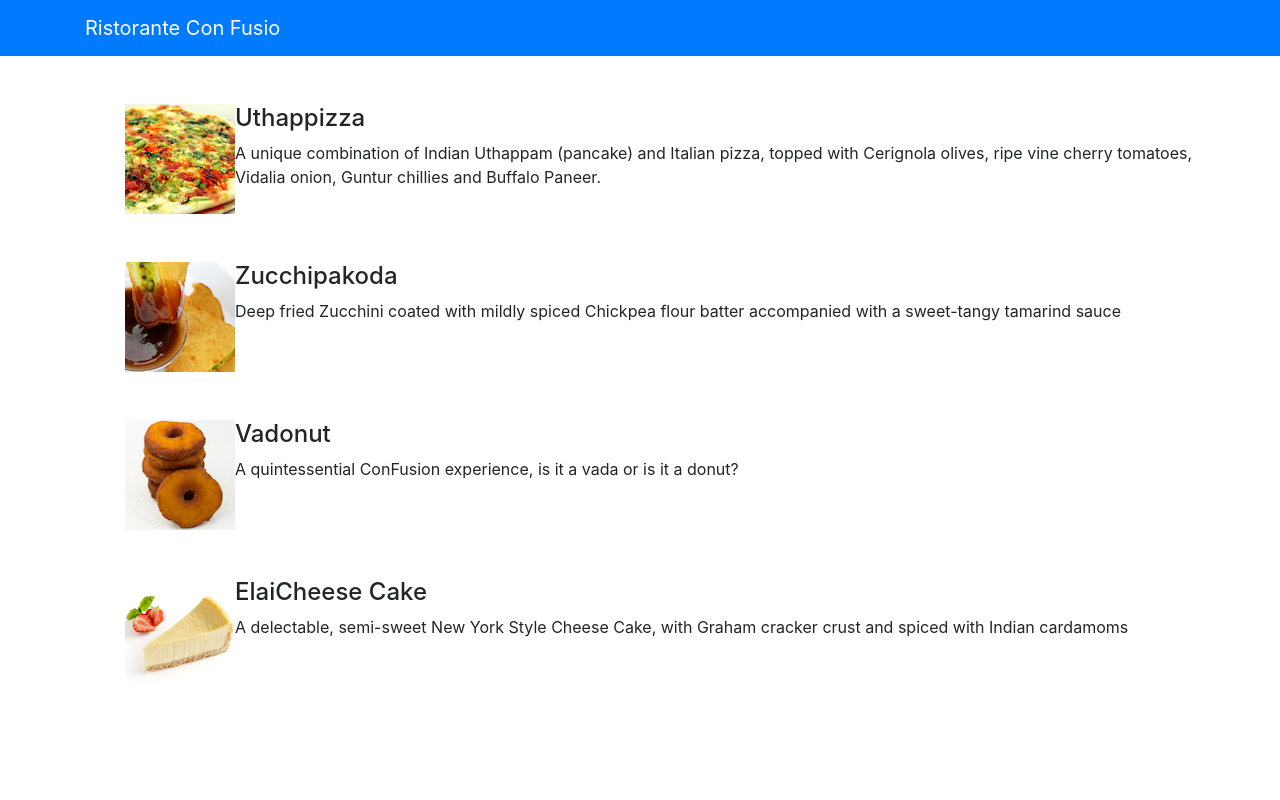
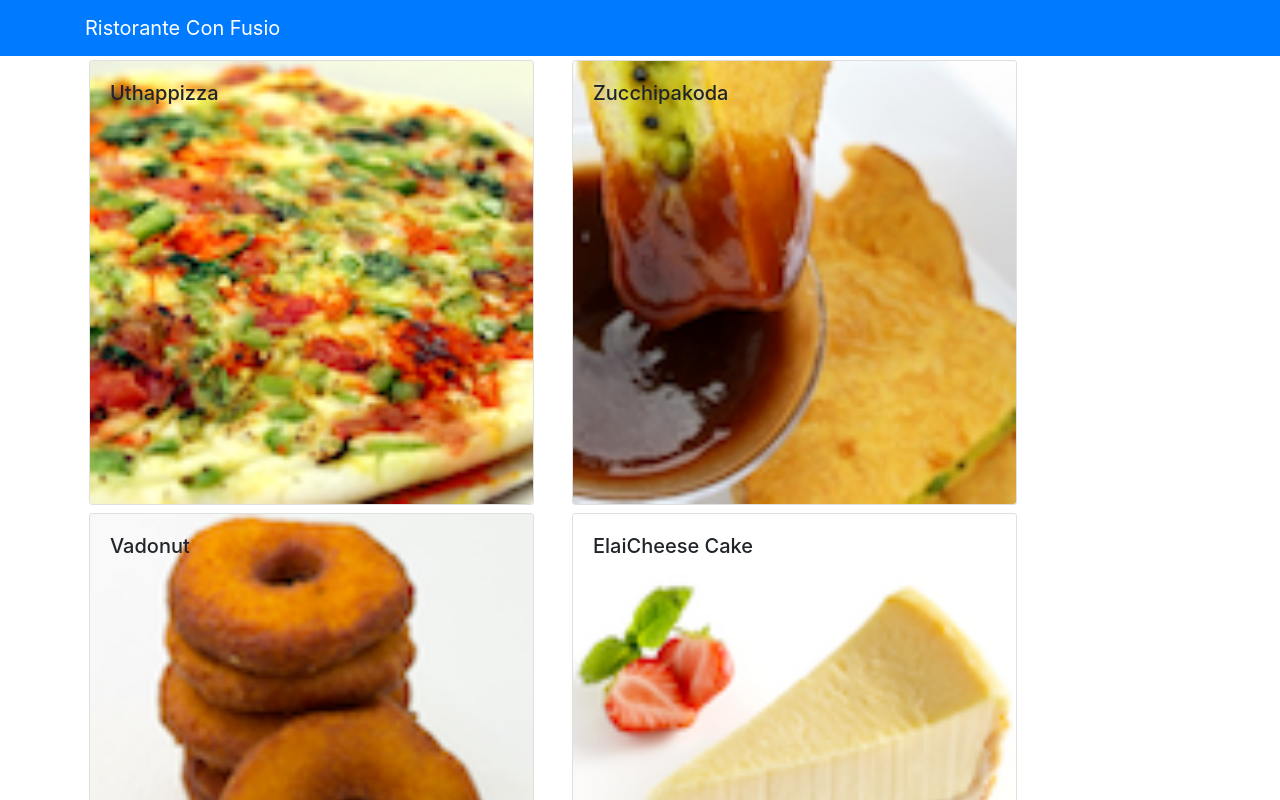
Before and after one commit to ajitkrsingh0786/Recipe_reactApp, a React (Create React App) app: page / in a window 1280 px wide. Shown: the top 800 px of the page. Built offline with nearby package versions, Linux system fonts and the light colour scheme.

Commit message:
2nd commit: Added onClick event on dishes

```diff
--- a/package.json
+++ b/package.json
@@ -7,6 +7,7 @@
     "@testing-library/react": "^9.5.0",
     "@testing-library/user-event": "^7.2.1",
     "bootstrap": "^4.5.0",
+    "gh-pages": "^3.1.0",
     "react": "^16.13.1",
     "react-dom": "^16.13.1",
     "react-popper": "^0.9.5",
--- a/src/App.js
+++ b/src/App.js
@@ -1,9 +1,18 @@
-import React from 'react';
+import React, {Component} from 'react';
+import { DISHES } from './shared/dishes';
 
 import {Navbar, NavbarBrand} from 'reactstrap';
 import Menu from './components/MenuComponent';
 
-function App() {
+class App extends Component{
+  constructor(props) {
+    super(props);
+    this.state = {
+      dishes: DISHES
+    };
+  }
+
+  render(){
   return (
     <div className="App">
        <Navbar dark color="primary">
@@ -11,9 +20,10 @@
                  <NavbarBrand href="/">Ristorante Con Fusio</NavbarBrand>
               </div>
          </Navbar>
-         <Menu/>
+         <Menu dishes={this.state.dishes}/>
     </div>
   );
+  }
 }
 
 export default App;
--- a/src/components/MenuComponent.js
+++ b/src/components/MenuComponent.js
@@ -1,71 +1,58 @@
 import React, {Component} from 'react';
-import {Media} from 'reactstrap';
+import {Card, CardImg, CardImgOverlay, CardText, CardBody, CardTitle} from 'reactstrap';
 
 class Menu extends Component{
     constructor(props) {
         super(props);
         this.state = {
-            dishes: [
-                {
-                  id: 0,
-                  name:'Uthappizza',
-                  image: 'assets/images/uthappizza.png',
-                  category: 'mains',
-                  label:'Hot',
-                  price:'4.99',
-                  description:'A unique combination of Indian Uthappam (pancake) and Italian pizza, topped with Cerignola olives, ripe vine cherry tomatoes, Vidalia onion, Guntur chillies and Buffalo Paneer.'                        },
-               {
-                  id: 1,
-                  name:'Zucchipakoda',
-                  image: 'assets/images/zucchipakoda.png',
-                  category: 'appetizer',
-                  label:'',
-                  price:'1.99',
-                  description:'Deep fried Zucchini coated with mildly spiced Chickpea flour batter accompanied with a sweet-tangy tamarind sauce'                        },
-               {
-                  id: 2,
-                  name:'Vadonut',
-                  image: 'assets/images/vadonut.png',
-                  category: 'appetizer',
-                  label:'New',
-                  price:'1.99',
-                  description:'A quintessential ConFusion experience, is it a vada or is it a donut?'                        },
-               {
-                  id: 3,
-                  name:'ElaiCheese Cake',
-                  image: 'assets/images/elaicheesecake.png',
-                  category: 'dessert',
-                  label:'',
-                  price:'2.99',
-                  description:'A delectable, semi-sweet New York Style Cheese Cake, with Graham cracker crust and spiced with Indian cardamoms'                        }
-               ],
-        };
+            selectedDish: null
+        }
     }
 
+    onDishSelect(dish) {
+        this.setState({ selectedDish: dish});
+    }
+
+    renderDish(dish) {
+        if (dish != null)
+            return(
+                <Card>
+                    <CardImg top src={dish.image} alt={dish.name} />
+                    <CardBody>
+                      <CardTitle>{dish.name}</CardTitle>
+                      <CardText>{dish.description}</CardText>
+                    </CardBody>
+                </Card>
+            );
+        else
+            return(
+                <div></div>
+            );
+    }
 
     render(){
-        const menu=this.state.dishes.map((dish) => {
+        const menu=this.props.dishes.map((dish) => {
             return(
-             <div key={dish.id} className="col-12 mt-5">
-                 <Media tag="li">
-                     <Media left middle>
-                         <Media object src={dish.image} alt={dish.name}/>
-                     </Media>
-                     <Media body classNAme="ml-5">
-                          <Media heading>{dish.name}</Media>
-                          <p>{dish.description}</p>
-                     </Media>
+             <div className="col-12 col-md-5 m-1">
+                 <Card onClick={() => this.onDishSelect(dish)} key={dish.id}>
+                 <CardImg width="50%" src={dish.image} alt={dish.name} />
+                 <CardImgOverlay>
+                      <CardTitle>{dish.name}</CardTitle>
+                  </CardImgOverlay>
 
-                 </Media>
+                 </Card>
              </div>
             )
         })
         return (
             <div className="container">
                 <div className="row">
-                    <Media list>
-                           {menu}
-                    </Media>
+                     {menu}
+                </div>
+                <div className="row">
+                  <div  className="col-12 col-md-5 m-1">
+                    {this.renderDish(this.state.selectedDish)}
+                  </div>
                 </div>
             </div>
         );
--- /dev/null
+++ b/src/shared/dishes.js
@@ -0,0 +1,186 @@
+export const DISHES =
+    [
+        {
+        id: 0,
+        name:'Uthappizza',
+        image: 'assets/images/uthappizza.png',
+        category: 'mains',
+        label:'Hot',
+        price:'4.99',
+        description:'A unique combination of Indian Uthappam (pancake) and Italian pizza, topped with Cerignola olives, ripe vine cherry tomatoes, Vidalia onion, Guntur chillies and Buffalo Paneer.',
+        comments: [
+            {
+            id: 0,
+            rating: 5,
+            comment: "Imagine all the eatables, living in conFusion!",
+            author: "John Lemon",
+            date: "2012-10-16T17:57:28.556094Z"
+            },
+            {
+            id: 1,
+            rating: 4,
+            comment: "Sends anyone to heaven, I wish I could get my mother-in-law to eat it!",
+            author: "Paul McVites",
+            date: "2014-09-05T17:57:28.556094Z"
+            },
+            {
+            id: 2,
+            rating: 3,
+            comment: "Eat it, just eat it!",
+            author: "Michael Jaikishan",
+            date: "2015-02-13T17:57:28.556094Z"
+            },
+            {
+            id: 3,
+            rating: 4,
+            comment: "Ultimate, Reaching for the stars!",
+            author: "Ringo Starry",
+            date: "2013-12-02T17:57:28.556094Z"
+            },
+            {
+            id: 4,
+            rating: 2,
+            comment: "It's your birthday, we're gonna party!",
+            author: "25 Cent",
+            date: "2011-12-02T17:57:28.556094Z"
+            }
+        ]                        },
+        {
+        id: 1,
+        name:'Zucchipakoda',
+        image: 'assets/images/zucchipakoda.png',
+        category: 'appetizer',
+        label:'',
+        price:'1.99',
+        description:'Deep fried Zucchini coated with mildly spiced Chickpea flour batter accompanied with a sweet-tangy tamarind sauce',
+        comments: [
+            {
+            id: 0,
+            rating: 5,
+            comment: "Imagine all the eatables, living in conFusion!",
+            author: "John Lemon",
+            date: "2012-10-16T17:57:28.556094Z"
+            },
+            {
+            id: 1,
+            rating: 4,
+            comment: "Sends anyone to heaven, I wish I could get my mother-in-law to eat it!",
+            author: "Paul McVites",
+            date: "2014-09-05T17:57:28.556094Z"
+            },
+            {
+            id: 2,
+            rating: 3,
+            comment: "Eat it, just eat it!",
+            author: "Michael Jaikishan",
+            date: "2015-02-13T17:57:28.556094Z"
+            },
+            {
+            id: 3,
+            rating: 4,
+            comment: "Ultimate, Reaching for the stars!",
+            author: "Ringo Starry",
+            date: "2013-12-02T17:57:28.556094Z"
+            },
+            {
+            id: 4,
+            rating: 2,
+            comment: "It's your birthday, we're gonna party!",
+            author: "25 Cent",
+            date: "2011-12-02T17:57:28.556094Z"
+            }
+        ]
+        },
+        {
+        id: 2,
+        name:'Vadonut',
+        image: 'assets/images/vadonut.png',
+        category: 'appetizer',
+        label:'New',
+        price:'1.99',
+        description:'A quintessential ConFusion experience, is it a vada or is it a donut?',
+        comments: [
+            {
+            id: 0,
+            rating: 5,
+            comment: "Imagine all the eatables, living in conFusion!",
+            author: "John Lemon",
+            date: "2012-10-16T17:57:28.556094Z"
+            },
+            {
+            id: 1,
+            rating: 4,
+            comment: "Sends anyone to heaven, I wish I could get my mother-in-law to eat it!",
+            author: "Paul McVites",
+            date: "2014-09-05T17:57:28.556094Z"
+            },
+            {
+            id: 2,
+            rating: 3,
+            comment: "Eat it, just eat it!",
+            author: "Michael Jaikishan",
+            date: "2015-02-13T17:57:28.556094Z"
+            },
+            {
+            id: 3,
+            rating: 4,
+            comment: "Ultimate, Reaching for the stars!",
+            author: "Ringo Starry",
+            date: "2013-12-02T17:57:28.556094Z"
+            },
+            {
+            id: 4,
+            rating: 2,
+            comment: "It's your birthday, we're gonna party!",
+            author: "25 Cent",
+            date: "2011-12-02T17:57:28.556094Z"
+            }
+        ]
+        },
+        {
+        id: 3,
+        name:'ElaiCheese Cake',
+        image: 'assets/images/elaicheesecake.png',
+        category: 'dessert',
+        label:'',
+        price:'2.99',
+        description:'A delectable, semi-sweet New York Style Cheese Cake, with Graham cracker crust and spiced with Indian cardamoms',
+        comments: [
+            {
+            id: 0,
+            rating: 5,
+            comment: "Imagine all the eatables, living in conFusion!",
+            author: "John Lemon",
+            date: "2012-10-16T17:57:28.556094Z"
+            },
+            {
+            id: 1,
+            rating: 4,
+            comment: "Sends anyone to heaven, I wish I could get my mother-in-law to eat it!",
+            author: "Paul McVites",
+            date: "2014-09-05T17:57:28.556094Z"
+            },
+            {
+            id: 2,
+            rating: 3,
+            comment: "Eat it, just eat it!",
+            author: "Michael Jaikishan",
+            date: "2015-02-13T17:57:28.556094Z"
+            },
+            {
+            id: 3,
+            rating: 4,
+            comment: "Ultimate, Reaching for the stars!",
+            author: "Ringo Starry",
+            date: "2013-12-02T17:57:28.556094Z"
+            },
+            {
+            id: 4,
+            rating: 2,
+            comment: "It's your birthday, we're gonna party!",
+            author: "25 Cent",
+            date: "2011-12-02T17:57:28.556094Z"
+            }
+        ]
+        }
+    ];
```
Also changed, not shown: 1 other file (tests, documents, lock files or other folders).
